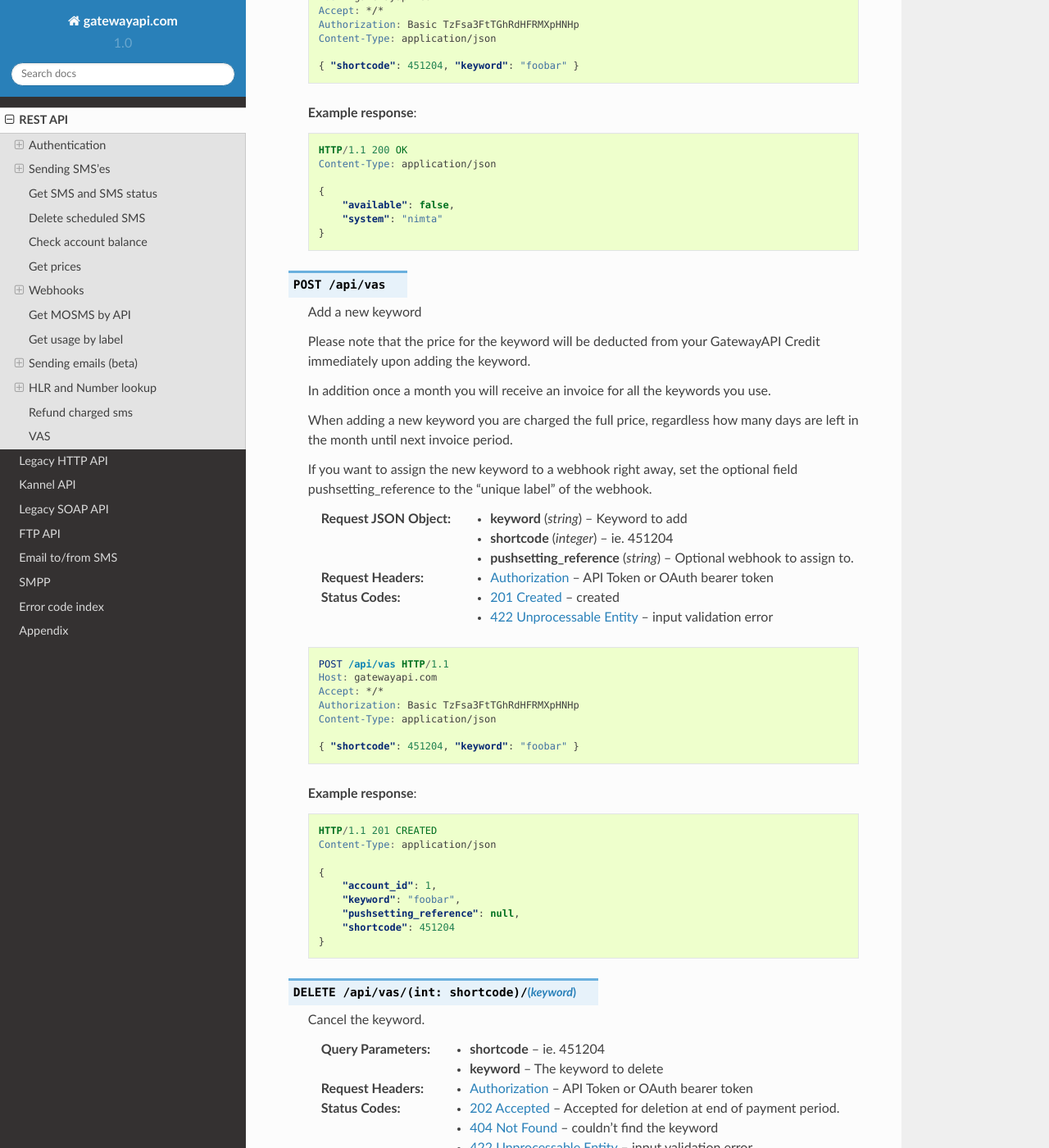
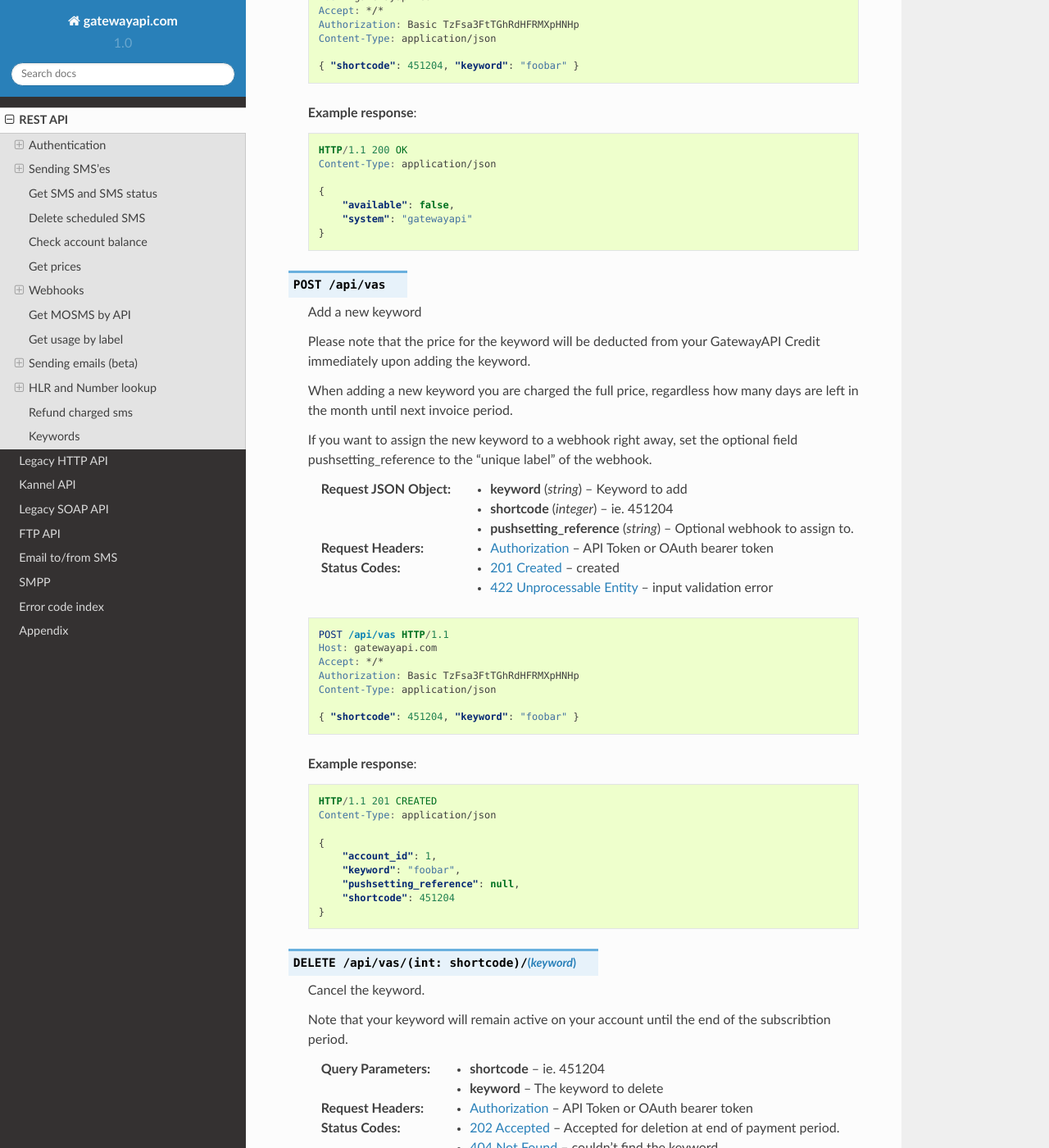
Before and after one commit to onlinecity/gatewayapi-docs, a Sphinx documentation site: the page built from docs/rest.rst, in a window 1280 px wide and 1400 px high, scrolled down 35138 px. Shown: the whole window at 82% size. Built offline with Sphinx 7.4.7 and the Read the Docs theme 2.0.0, drawn with Linux system fonts in a browser that asks for light colours; some of the changed text lies outside the part shown.

Commit message:
Minor changes in keyword section

```diff
--- a/docs/rest.rst
+++ b/docs/rest.rst
@@ -1763,8 +1763,8 @@
    :status 422: Invalid json request body
    :status 500: If the request can't be processed due to an exception. The exception details is returned in the JSON body
 
-VAS
----
+Keywords
+--------
 You can use this API to programmatically add new keywords to your account, for use with value added services (VAS), ie. your services.
 
 Access to this API requires a separate agreement with GatewayAPI, intended for resellers and/or accounts with large needs for two-way messaging.
@@ -1806,7 +1806,7 @@
 
     :<json string keyword: Keyword to search for
     :<json integer shortcode: ie. 451204
-    :>json string system: System using the keyword (gatewayapi/nimta)
+    :>json string system: System using the keyword (gatewayapi)
     :>json boolean available: Is the keyword available
     :reqheader Authorization: API Token or OAuth bearer token
     :statuscode 200: no error, see json output
@@ -1832,7 +1832,7 @@
 
         {
             "available": false,
-            "system": "nimta"
+            "system": "gatewayapi"
         }
 
 .. http:post:: /api/vas
@@ -1841,9 +1841,6 @@
 
     Please note that the price for the keyword will be deducted from your
     GatewayAPI Credit immediately upon adding the keyword.
-
-    In addition once a month you will receive an invoice for all the keywords
-    you use.
 
     When adding a new keyword you are charged the full price, regardless how
     many days are left in the month until next invoice period.
@@ -1887,6 +1884,9 @@
 
     Cancel the keyword.
 
+    Note that your keyword will remain active on your account until
+    the end of the subscribtion period.
+
     :query shortcode: ie. 451204
     :query keyword: The keyword to delete
     :reqheader Authorization: API Token or OAuth bearer token
```
